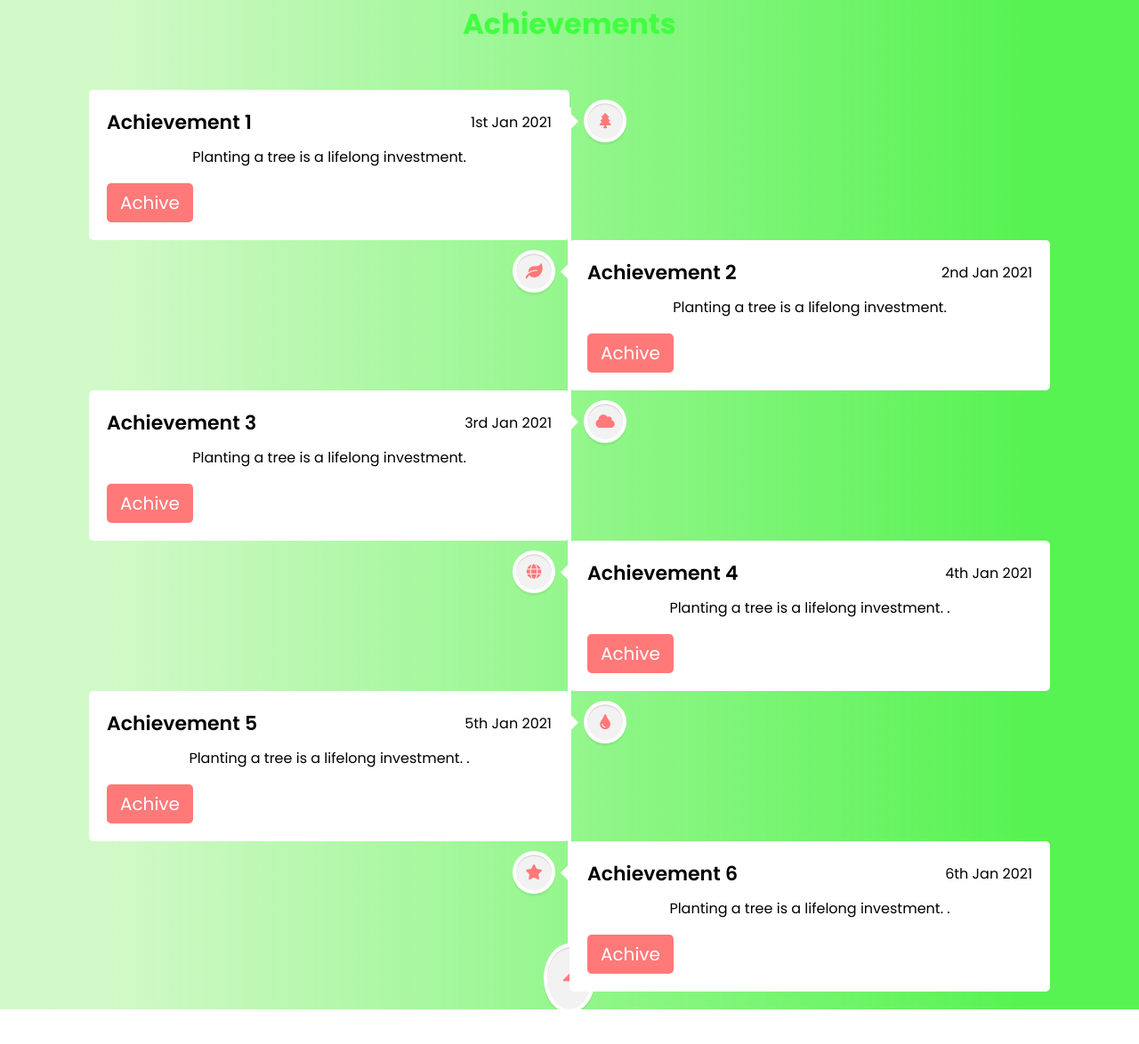
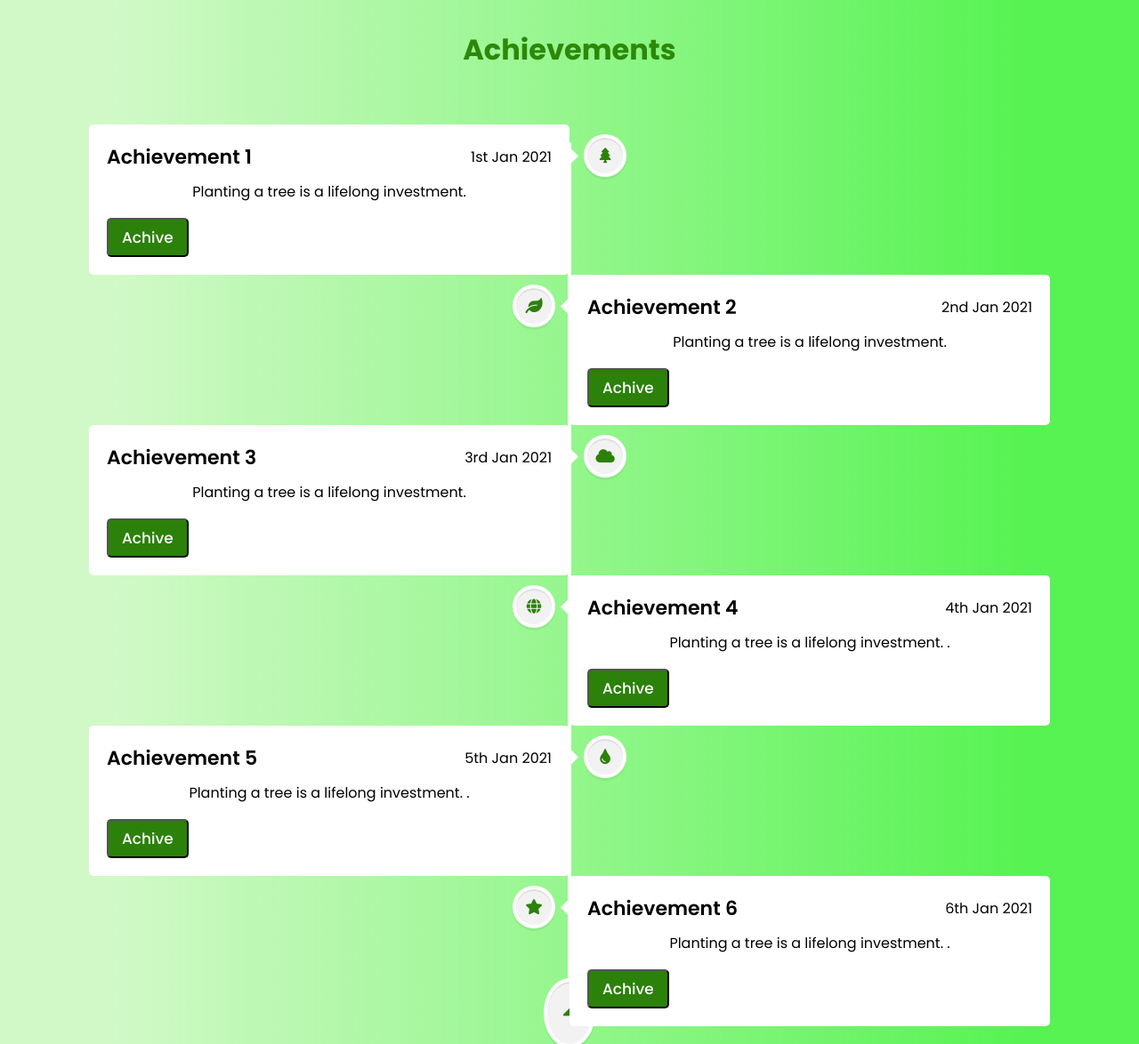
Before and after one commit to ZariProjects/Hack_Tues_GG, a React app in the folder green_goal/: page /achievements in a window 1280 px wide. Shown: the part 118-1292 px from the top of the page at 89% size. Before the commit the page ends 1253 px from the top, so only its background shows below. Built offline with nearby package versions, Linux system fonts and the light colour scheme; some packages are replaced by stand-ins of ours; a web font is replaced by a local one.

Commit message:
Achieve Buttons first part

```diff
--- a/green_goal/src/containers/Achievements/achievements.css
+++ b/green_goal/src/containers/Achievements/achievements.css
@@ -1,6 +1,12 @@
 
 .Achievements {
     scroll-behavior: smooth;
+}
+
+.Achievements h1{
+    color: #2d8809;
+    margin-top: 50px;
+    margin-bottom: 60px;
 }
 
 ::selection{
@@ -15,6 +21,7 @@
     padding: 0 20px;
     position: relative;
 }
+
 .wrapper .center-line{
     position: absolute;
     height: 100%;
@@ -24,21 +31,26 @@
     top: 20px;
     transform: translateX(-50%);
 }
+
 .wrapper .row{
     display: flex;
 }
+
 .wrapper .row-1{
     justify-content: flex-start;
 }
+
 .wrapper .row-2{
     justify-content: flex-end;
 }
+
 .wrapper .row section{
     background: #fff;
     border-radius: 5px;
     width: calc(50% - 40px);
     padding: 20px;
     position: relative;
+
 }.wrapper .row section::before{
     position: absolute;
     content: "";
@@ -64,7 +76,7 @@
     text-align: center;
     line-height: 40px;
     border-radius: 50%;
-    color: #ff7979;
+    color: #2b8109;
     font-size: 17px;
     box-shadow: 0 0 0 4px #fff, inset 0 2px 0 rgba(0,0,0,0.08), 0 3px 0 4px rgba(0,0,0,0.05);
 }
@@ -95,17 +107,16 @@
 .row section p{
     margin: 10px 0 17px 0;
   }
-.row section .bottom a{
-    text-decoration: none;
-    background: #ff7979;
+.row section .bottom button{
+    background: #2b8109;
     color: #fff;
     padding: 7px 15px;
     border-radius: 5px;
-    /* font-size: 17px; */
-    font-weight: 400;
+    font-size: 17px;
+    font-weight: 500;
     transition: all 0.3s ease;
 }
-.row section .bottom a:hover{
+.row section .bottom button:hover{
     transform: scale(0.97);
 }
 
@@ -137,3 +148,12 @@
       margin: 10px 0;
     }
 }
+
+button:disabled,
+button[disabled]{
+    color: green;
+}
+
+.disabled{
+    color: grey;
+}
--- a/green_goal/src/containers/Achievements/achievements.js
+++ b/green_goal/src/containers/Achievements/achievements.js
@@ -19,7 +19,7 @@ class Achievements extends Component {
                             </div>
                             <p>Planting a tree is a lifelong investment.</p>
                             <div class="bottom">
-                                <a href="#">Achive</a>
+                            <button>Achive</button>
                             </div>
                         </section>
                     </div>
@@ -32,7 +32,7 @@ class Achievements extends Component {
                             </div>
                             <p>Planting a tree is a lifelong investment.</p>
                             <div class="bottom">
-                                <a href="#">Achive</a>
+                                <button>Achive</button>
                             </div>
                         </section>
                     </div>
@@ -45,7 +45,7 @@ class Achievements extends Component {
                             </div>
                             <p>Planting a tree is a lifelong investment.</p>
                             <div class="bottom">
-                                <a href="#">Achive</a>
+                                <button>Achive</button>
                             </div>
                         </section>
                     </div>
@@ -58,7 +58,7 @@ class Achievements extends Component {
                             </div>
                             <p>Planting a tree is a lifelong investment. .</p>
                             <div class="bottom">
-                                <a href="#">Achive</a>
+                                <button>Achive</button>
                             </div>
                         </section>
                     </div>
@@ -71,7 +71,7 @@ class Achievements extends Component {
                             </div>
                             <p>Planting a tree is a lifelong investment. .</p>
                             <div class="bottom">
-                                <a href="#">Achive</a>
+                                <button>Achive</button>
                             </div>
                         </section>
                     </div>
@@ -84,7 +84,7 @@ class Achievements extends Component {
                             </div>
                             <p>Planting a tree is a lifelong investment. .</p>
                             <div class="bottom">
-                                <a href="#">Achive</a>
+                                <button>Achive</button>
                             </div>
                         </section>
                     </div>
```
